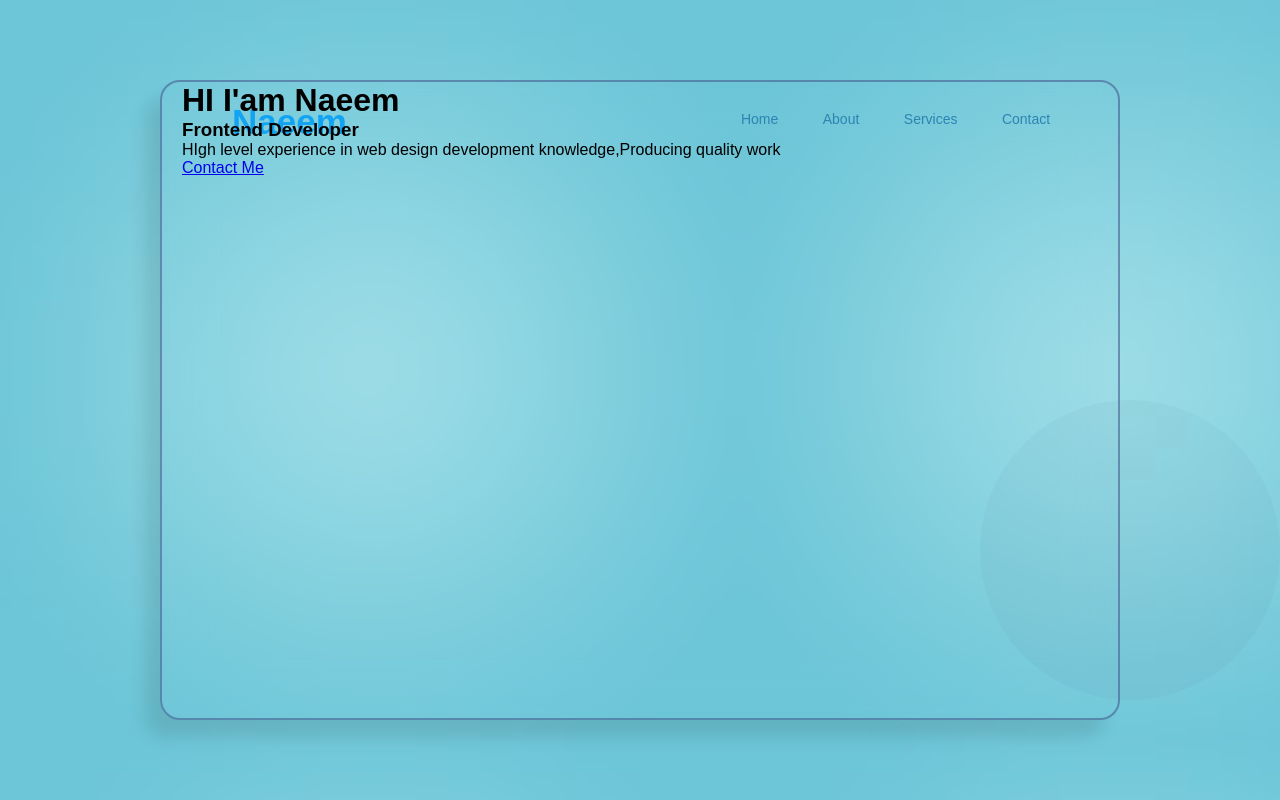
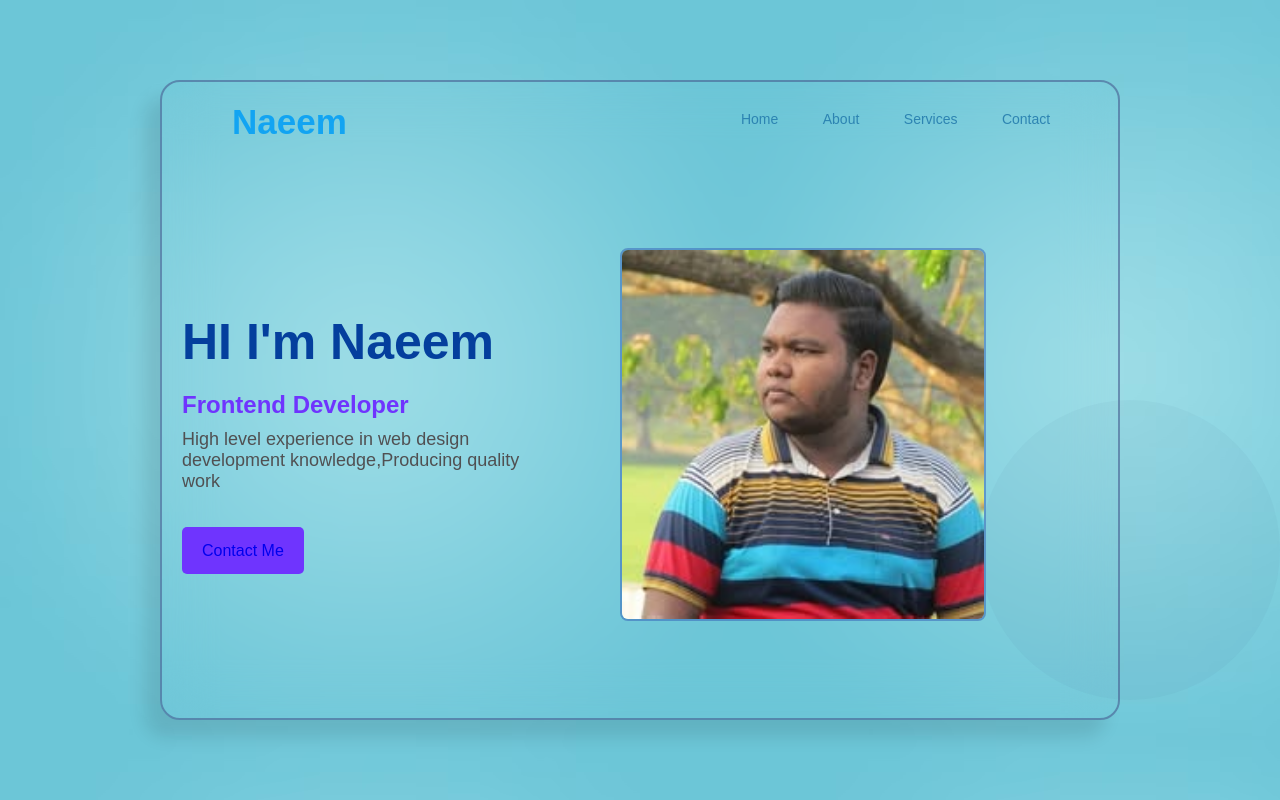
Before and after one commit to naeem-web84/my-portfilio, a plain HTML site: page index.html in a window 1280 px wide. Drawn offline with Linux system fonts and the light colour scheme.

Commit message:
Design sections

```diff
--- a/index.html
+++ b/index.html
@@ -24,12 +24,18 @@
 
             <div class="contains">
                 <div class="section-1">
-                    <h1>HI I'am Naeem</h1>
+                    <h1>HI I'm Naeem</h1>
                     <h3>Frontend Developer</h3>
-                    <p>HIgh level experience in web design development knowledge,Producing quality work</p>
+                    <p>High level experience in web design development knowledge,Producing quality work</p>
                     <a href="#" class="btn">Contact Me</a>
                 </div>
-                <div class="section-2"></div>
+                <div class="section-2">
+                    <img src="img/naeem2.jpg" alt="">
+                </div>
+
+                <div class="section3">
+                    <a href="https://facebook.com"><img src="img/" alt=""></a>
+                </div>
             </div>
 
         </div>
--- a/style.css
+++ b/style.css
@@ -78,4 +78,59 @@ nav .logo{
 .container .box .contains{
     position: relative;
     display: flex;
+    justify-content: space-between;
+    align-items: center;
+    width: 100%;
+    margin-top: 8%;
+    padding-left: 80;
 }
+
+.container .box .contains .section-1{
+position: relative;
+width: 40%;
+}
+
+.contains .section-1 h1{
+    margin-bottom: 20px;
+    font-size: 50px;
+    font-weight: bold;
+    color: rgb(4, 63, 157);
+}
+
+.contains .section-1 h3{
+    font-size: 24px;
+    color: #6f34fe;
+   margin-bottom: 10px;
+}
+
+.contains .section-1 p{
+    font-size: 18px;
+    color: #505052;
+    margin-bottom: 50px;
+}
+
+.contains .section-1 .btn{
+    padding: 15px 20px;
+    background-color: #6f34fe;
+    border: 2 px solid #6f34fe;
+    border-radius: 5px;
+    font-weight: 500;
+    text-decoration: none;
+    transition: 0.3s;
+}
+
+.contains .section-1 .btn:hover{
+    background-color: white;
+    color: #6f34fe;
+}
+
+.contains .section-2{
+    width: 40%;
+    margin-right: 40px;
+}
+
+.contains .section-2 img{
+width: 100%;
+border: 2px solid rgba(50, 91, 180, 0.482);
+border-radius: 8px;
+}
```
Also changed, not shown: img/avatar.avif (added), img/naeem.jpg (added), img/naeem2.jpg (added), img/naeem3.jpg (added).
